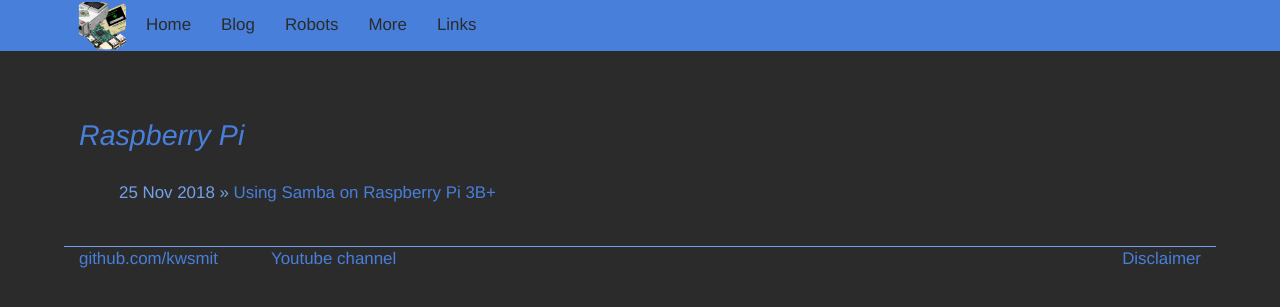
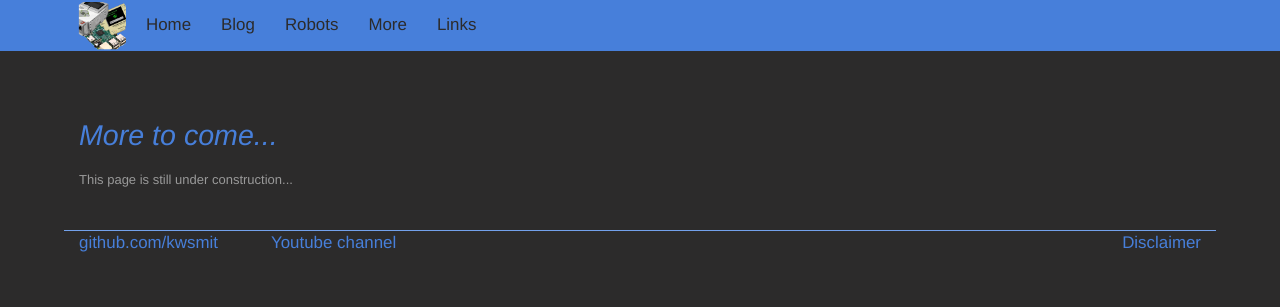
Before and after one commit to KWSmit/kwsmit.github.io, a Jekyll site: the page built from more/index.html, in a window 1280 px wide. Shown: the top 307 px of the page. Built offline with Jekyll 4.4.1, drawn with Linux system fonts in a browser that asks for light colours.

Commit message:
181221 - Added tic tac toe robot and moved samba post to blog.

```diff
--- a/_data/rpi_list.yml
+++ b/_data/rpi_list.yml
@@ -1,6 +1,2 @@
 rpi_list_title: Robot projects
 rpi_items:
-- title: Robots & more
-  date: 25 Nov 2018
-  subject: Using Samba on Raspberry Pi 3B+
-  url: rpi_samba.html
--- a/css/main.css
+++ b/css/main.css
@@ -57,7 +57,7 @@
     font-family:'Helvetica', 'Arial', 'Sans-Serif';
     font-style: italic;
     font-weight: normal;
-    color: #999;
+    color: #477fda;
     padding-bottom: 10px;
 }
 
--- a/more/index.html
+++ b/more/index.html
@@ -2,7 +2,8 @@
 layout: default
 title: Robots & more
 ---
-  <h2>Raspberry Pi</h2>
+  <h2>More to come...</h2>
+  This page is still under construction...
 
   <ul class="posts">
 	{% for item in site.data.rpi_list.rpi_items %}
```
Also changed, not shown: _data/robot_list.yml (+14 -8 lines), _posts/2018-11-25-Samba-on-rpi.md (renamed from more/rpi_samba.md, +1 -1 lines), robot_projects/tictactoe_1.md (+2 -2 lines), robot_projects/tictactoe_2.md (added, +58 -0 lines), images/IMG_3438.JPG (added), images/IMG_3439.JPG (added), images/IMG_3441.JPG (added), images/IMG_3442.JPG (added), images/IMG_3447.JPG (added), images/IMG_3448.JPG (added), images/IMG_3449.JPG (added), images/IMG_3450.JPG (added), images/KSmTicTacToePS1.JPG (added), images/KSmTicTacToePS1_75.jpg (added).
